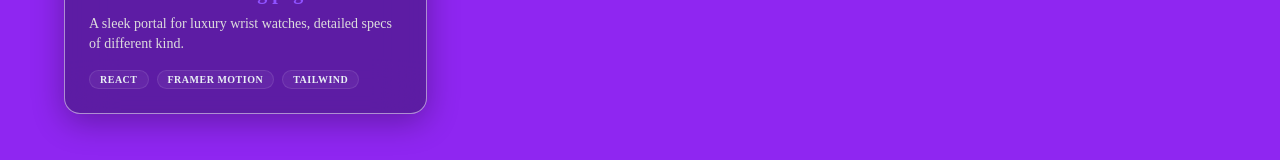
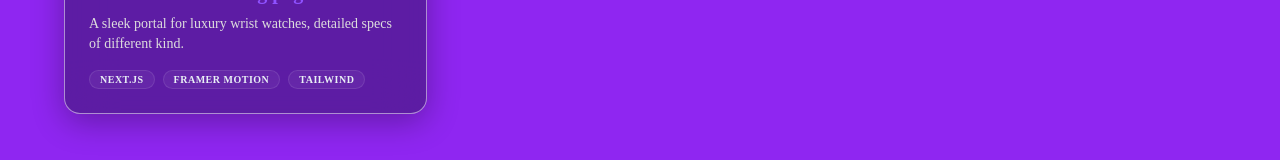
Before and after one commit to Godwin-WebDev002/2026-Portfolio, a React (Vite) app: page / in a window 1280 px wide. Shown: the part 3014-3174 px from the top of the page. Built offline with nearby package versions, Linux system fonts and the light colour scheme; a web font is replaced by a local one.

Commit message:
Update project tags for Wrist Watch landing page

```diff
--- a/src/Components/page.tsx
+++ b/src/Components/page.tsx
@@ -221,7 +221,7 @@ export default function Portfolio() {
             <ProjectCard
               title="Wrist Watch landing page"
               description="A sleek portal for luxury wrist watches, detailed specs of different kind."
-              tags={["React", "Framer Motion", "Tailwind"]}
+              tags={["Next.Js", "Framer Motion", "Tailwind"]}
               githubUrl="https://github.com/Godwin-WebDev002/Ovulan"
               liveUrl="https://ovulan.netlify.app/"
               image={Ovulan}
```
